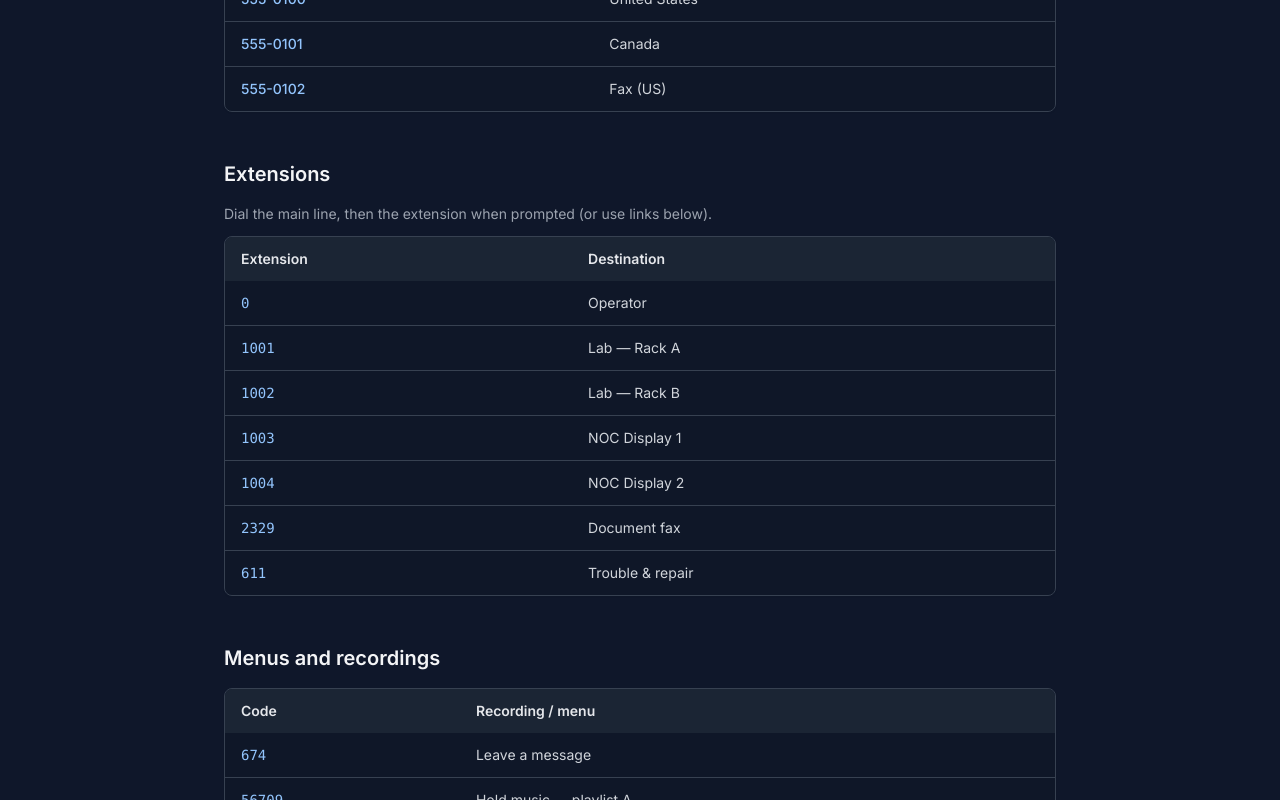
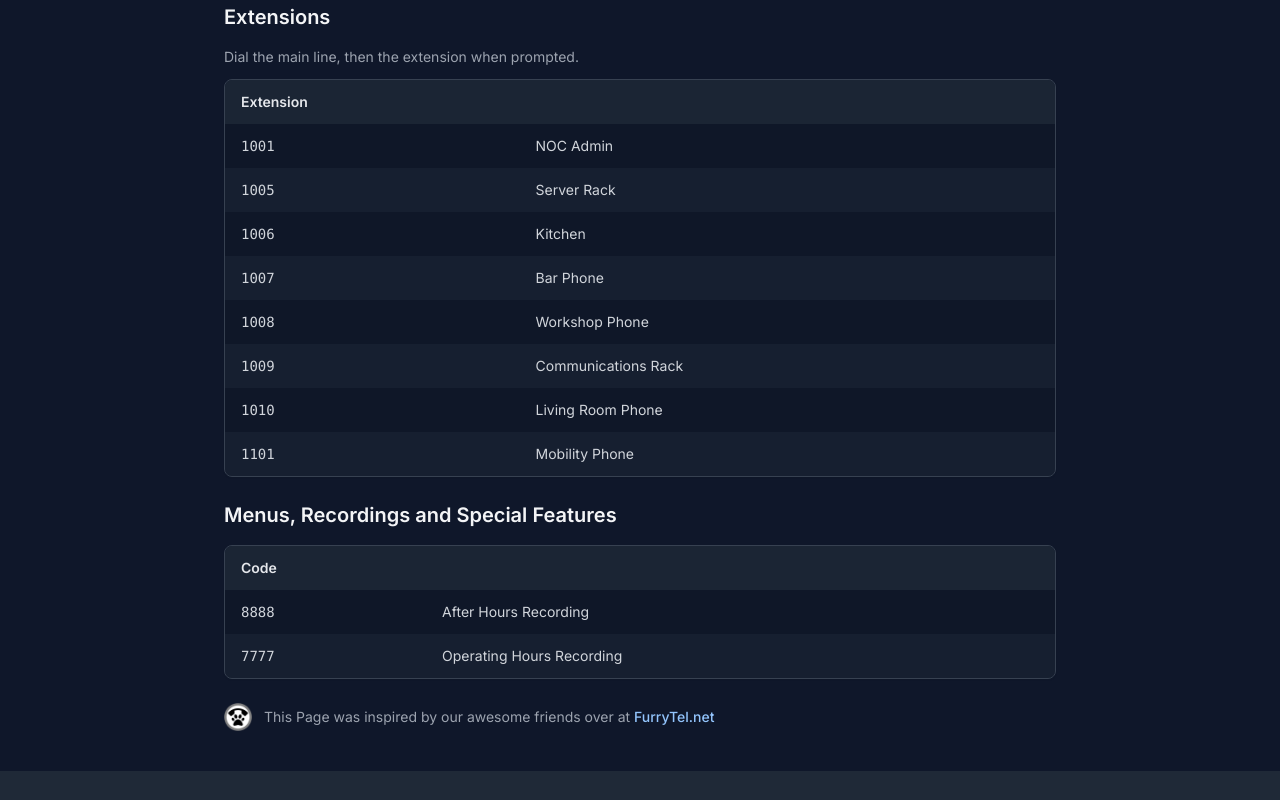
Before and after one commit to Phoenix-Net/Portfolio-3.0, a Next.js app: page /directory in a window 1280 px wide. Shown: the part 420-1220 px from the top of the page. Built offline with nearby package versions, Linux system fonts and the light colour scheme.

Commit message:
Implement Address Book Page

```diff
--- a/src/app/directory/page.tsx
+++ b/src/app/directory/page.tsx
@@ -11,35 +11,25 @@ export const metadata: Metadata = {
 
 /** Replace with your real numbers and routes — dummy data for layout only */
 const PHONE_NUMBERS: { tel: string; label: string; region: string }[] = [
-  { tel: '+15550100', label: '555-0100', region: 'United States' },
-  { tel: '+15550101', label: '555-0101', region: 'Canada' },
-  { tel: '+15550102', label: '555-0102', region: 'Fax (US)' },
+  { tel: '3142822235', label: '314-282-2235', region: 'Main Office' },
+  { tel: '3145841540', label: '314-584-1540', region: 'Fax' }
 ];
 
-const MAIN_LINE = '15550100';
-
 const EXTENSIONS: { ext: string; name: string }[] = [
-  { ext: '0', name: 'Operator' },
-  { ext: '1001', name: 'Lab — Rack A' },
-  { ext: '1002', name: 'Lab — Rack B' },
-  { ext: '1003', name: 'NOC Display 1' },
-  { ext: '1004', name: 'NOC Display 2' },
-  { ext: '2329', name: 'Document fax' },
-  { ext: '611', name: 'Trouble & repair' },
+  { ext: '1001', name: 'NOC Admin' },
+  { ext: '1005', name: 'Server Rack' },
+  { ext: '1006', name: 'Kitchen' },
+  { ext: '1007', name: 'Bar Phone' },
+  { ext: '1008', name: 'Workshop Phone' },
+  { ext: '1009', name: 'Communications Rack' },
+  { ext: '1010', name: 'Living Room Phone' },
+  { ext: '1101', name: 'Mobility Phone' },
 ];
 
 const MENUS: { ext: string; name: string }[] = [
-  { ext: '674', name: 'Leave a message' },
-  { ext: '56709', name: 'Hold music — playlist A' },
-  { ext: '9001', name: 'Music on hold' },
-  { ext: '9002', name: 'Music on hold (alt)' },
+  { ext: '8888', name: 'After Hours Recording' },
+  { ext: '7777', name: 'Operating Hours Recording' },
 ];
-
-function telMain(ext?: string) {
-  const base = MAIN_LINE.replace(/\D/g, '');
-  if (!ext) return `tel:${base}`;
-  return `tel:${base},${ext.replace(/\D/g, '')}`;
-}
 
 export default function DirectoryPage() {
   return (
@@ -59,7 +49,7 @@ export default function DirectoryPage() {
             <div>
               <p className="text-sm text-white/80 mb-1">
                 <Link href="/" className="hover:underline">
-                  ← PhoenixNet-Labs
+                  ← Return
                 </Link>
               </p>
               <h1 className="text-4xl font-bold mb-2">Directory</h1>
@@ -71,11 +61,10 @@ export default function DirectoryPage() {
         </div>
       </section>
 
-      <section className="py-12 flex-1">
+      <section className="py-6 flex-1">
         <div className="container max-w-4xl">
-          <h2 className="text-2xl font-bold text-header dark:text-white mb-8">Dial plan</h2>
 
-          <div className="space-y-12">
+          <div className="space-y-6">
             <div>
               <h3 className="text-xl font-semibold mb-4 text-gray-800 dark:text-gray-100">
                 Phone numbers
@@ -85,20 +74,13 @@ export default function DirectoryPage() {
                   <thead className="bg-gray-100 dark:bg-gray-800/80 text-gray-700 dark:text-gray-200">
                     <tr>
                       <th className="px-4 py-3 font-semibold">Number</th>
-                      <th className="px-4 py-3 font-semibold">Region / note</th>
+                      <th className="px-4 py-3 font-semibold"></th>
                     </tr>
                   </thead>
                   <tbody className="divide-y divide-gray-200 dark:divide-gray-700 bg-white dark:bg-gray-900/40">
                     {PHONE_NUMBERS.map((row) => (
                       <tr key={row.tel} className="text-gray-700 dark:text-gray-300">
-                        <td className="px-4 py-3">
-                          <a
-                            href={`tel:${row.tel.replace(/\D/g, '')}`}
-                            className="text-header dark:text-blue-300 hover:underline font-medium"
-                          >
-                            {row.label}
-                          </a>
-                        </td>
+                        <td className="px-4 py-3 font-medium">{row.label}</td>
                         <td className="px-4 py-3">{row.region}</td>
                       </tr>
                     ))}
@@ -112,27 +94,27 @@ export default function DirectoryPage() {
                 Extensions
               </h3>
               <p className="text-sm text-gray-600 dark:text-gray-400 mb-3">
-                Dial the main line, then the extension when prompted (or use links below).
+                Dial the main line, then the extension when prompted.
               </p>
               <div className="overflow-x-auto rounded-lg border border-gray-200 dark:border-gray-700 shadow-sm">
                 <table className="w-full text-left text-sm">
                   <thead className="bg-gray-100 dark:bg-gray-800/80 text-gray-700 dark:text-gray-200">
                     <tr>
                       <th className="px-4 py-3 font-semibold">Extension</th>
-                      <th className="px-4 py-3 font-semibold">Destination</th>
+                      <th className="px-4 py-3 font-semibold"></th>
                     </tr>
                   </thead>
-                  <tbody className="divide-y divide-gray-200 dark:divide-gray-700 bg-white dark:bg-gray-900/40">
-                    {EXTENSIONS.map((row) => (
-                      <tr key={row.ext} className="text-gray-700 dark:text-gray-300">
-                        <td className="px-4 py-3">
-                          <a
-                            href={telMain(row.ext)}
-                            className="text-header dark:text-blue-300 hover:underline font-mono font-medium"
-                          >
-                            {row.ext}
-                          </a>
-                        </td>
+                  <tbody>
+                    {EXTENSIONS.map((row, i) => (
+                      <tr
+                        key={row.ext}
+                        className={`text-gray-700 dark:text-gray-300 ${
+                          i % 2 === 0
+                            ? 'bg-white dark:bg-gray-900/40'
+                            : 'bg-gray-100 dark:bg-gray-800/50'
+                        }`}
+                      >
+                        <td className="px-4 py-3 font-mono font-medium">{row.ext}</td>
                         <td className="px-4 py-3">{row.name}</td>
                       </tr>
                     ))}
@@ -143,27 +125,27 @@ export default function DirectoryPage() {
 
             <div>
               <h3 className="text-xl font-semibold mb-4 text-gray-800 dark:text-gray-100">
-                Menus and recordings
+                Menus, Recordings and Special Features
               </h3>
               <div className="overflow-x-auto rounded-lg border border-gray-200 dark:border-gray-700 shadow-sm">
                 <table className="w-full text-left text-sm">
                   <thead className="bg-gray-100 dark:bg-gray-800/80 text-gray-700 dark:text-gray-200">
                     <tr>
                       <th className="px-4 py-3 font-semibold">Code</th>
-                      <th className="px-4 py-3 font-semibold">Recording / menu</th>
+                      <th className="px-4 py-3 font-semibold"></th>
                     </tr>
                   </thead>
-                  <tbody className="divide-y divide-gray-200 dark:divide-gray-700 bg-white dark:bg-gray-900/40">
-                    {MENUS.map((row) => (
-                      <tr key={row.ext} className="text-gray-700 dark:text-gray-300">
-                        <td className="px-4 py-3">
-                          <a
-                            href={telMain(row.ext)}
-                            className="text-header dark:text-blue-300 hover:underline font-mono font-medium"
-                          >
-                            {row.ext}
-                          </a>
-                        </td>
+                  <tbody>
+                    {MENUS.map((row, i) => (
+                      <tr
+                        key={row.ext}
+                        className={`text-gray-700 dark:text-gray-300 ${
+                          i % 2 === 0
+                            ? 'bg-white dark:bg-gray-900/40'
+                            : 'bg-gray-100 dark:bg-gray-800/50'
+                        }`}
+                      >
+                        <td className="px-4 py-3 font-mono font-medium">{row.ext}</td>
                         <td className="px-4 py-3">{row.name}</td>
                       </tr>
                     ))}
@@ -174,6 +156,29 @@ export default function DirectoryPage() {
           </div>
         </div>
       </section>
+
+      <div className="container max-w-4xl pb-10">
+        <p className="flex items-center gap-3 text-sm text-gray-600 dark:text-gray-400">
+          <Image
+            src="/images/ftlogo.png"
+            alt="FurryTel logo"
+            width={28}
+            height={28}
+            className="shrink-0 rounded-sm"
+          />
+          <span>
+            This Page was inspired by our awesome friends over at{' '}
+            <a
+              href="https://furrytel.net"
+              target="_blank"
+              rel="noopener noreferrer"
+              className="text-header dark:text-blue-300 hover:underline font-medium"
+            >
+              FurryTel.net
+            </a>
+          </span>
+        </p>
+      </div>
 
       <footer className="bg-footer-light dark:bg-footer-dark text-white py-8 mt-auto">
         <div className="container flex items-center justify-between">
--- a/src/app/page.tsx
+++ b/src/app/page.tsx
@@ -4,7 +4,7 @@ import { FaGithub, FaLinkedin, FaTwitter, FaServer, FaStream, FaPollH, FaDesktop
 import { TiltCard } from '@/components/TiltCard';
 import { ImageModal } from '@/components/ImageModal';
 import Image from 'next/image';
-import { FaBox, FaBluesky, FaHardDrive } from 'react-icons/fa6';
+import { FaBox, FaAddressBook, FaBluesky, FaHardDrive } from 'react-icons/fa6';
 import { useState } from 'react';
 
 export default function Home() {
@@ -519,6 +519,9 @@ export default function Home() {
             <a href="mailto:support@phoenixnet-labs.com" className="text-white hover:text-white/80">
               <FaEnvelope className="w-6 h-6" />
             </a>
+            <a href="/directory" className="text-white hover:text-white/80">
+              <FaAddressBook className="w-6 h-6" />
+            </a>
           </div>
         </div>
       </footer>
```
Also changed, not shown: public/images/ftlogo.png (added).
